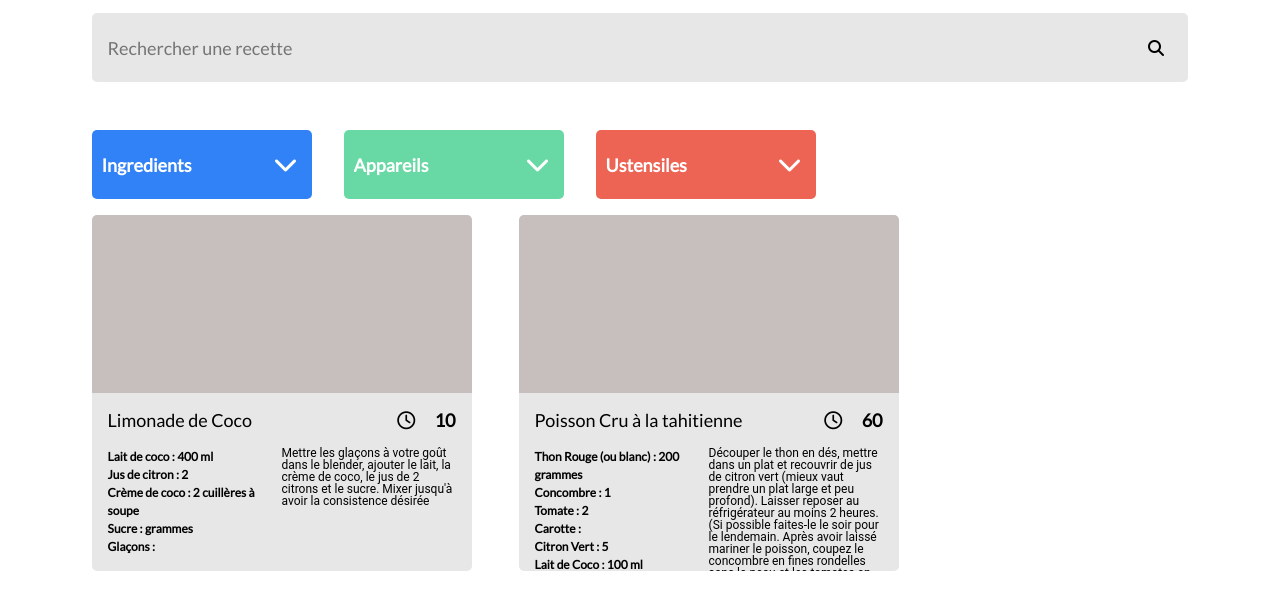
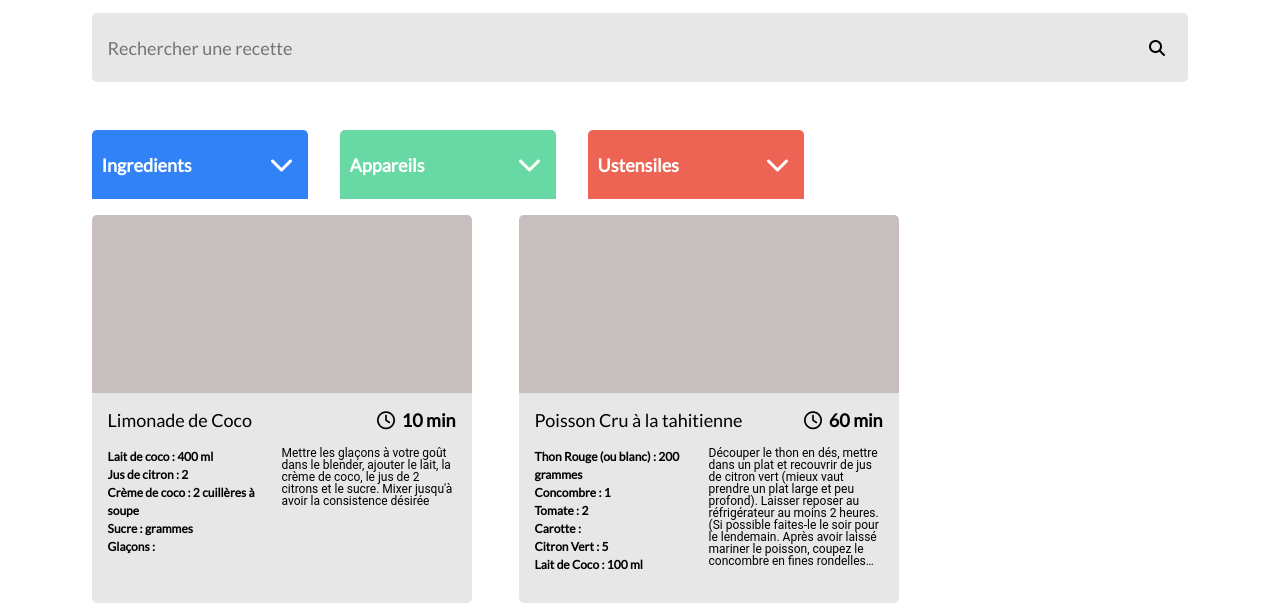
Before and after one commit to Fysalidev/Les-Petits-Plats, a plain HTML site: page index.html in a window 1280 px wide. Shown: the part 129-744 px from the top of the page. Drawn offline with Linux system fonts and the light colour scheme.

Commit message:
Ajustements CSS

```diff
--- a/css/style.css
+++ b/css/style.css
@@ -1,22 +1,88 @@
 /* ! minireset.css v0.0.6 | MIT License | github.com/jgthms/minireset.css */
-html,body,p,ol,ul,li,dl,dt,dd,blockquote,figure,fieldset,legend,textarea,pre,iframe,hr,h1,h2,h3,h4,h5,h6{margin:0;padding:0}h1,h2,h3,h4,h5,h6{font-size:100%;font-weight:normal}ul{list-style:none}button,input,select{margin:0}html{box-sizing:border-box}*,*::before,*::after{box-sizing:inherit}img,video{height:auto;max-width:100%}iframe{border:0}table{border-collapse:collapse;border-spacing:0}td,th{padding:0}
+html,
+body,
+p,
+ol,
+ul,
+li,
+dl,
+dt,
+dd,
+blockquote,
+figure,
+fieldset,
+legend,
+textarea,
+pre,
+iframe,
+hr,
+h1,
+h2,
+h3,
+h4,
+h5,
+h6 {
+  margin: 0;
+  padding: 0;
+}
+h1,
+h2,
+h3,
+h4,
+h5,
+h6 {
+  font-size: 100%;
+  font-weight: normal;
+}
+ul {
+  list-style: none;
+}
+button,
+input,
+select {
+  margin: 0;
+}
+html {
+  box-sizing: inherit;
+}
+*,
+*::before,
+*::after {
+  box-sizing: inherit;
+}
+img,
+video {
+  height: auto;
+  max-width: 100%;
+}
+iframe {
+  border: 0;
+}
+table {
+  border-collapse: collapse;
+  border-spacing: 0;
+}
+td,
+th {
+  padding: 0;
+}
 
 /* Page */
-.bloc_page{
+.bloc_page {
   margin: auto;
   max-width: 1440px;
 }
 
-header{
+header {
   align-items: center;
   display: flex;
   flex-direction: column;
   margin: 2rem 0 1rem 0;
 }
 
-h1{
-    color: #D04F4F;
-    font-family: 'DM Sans', sans-serif;
+h1 {
+  color: #d04f4f;
+  font-family: "DM Sans", sans-serif;
   font-size: 36px;
   font-weight: 700;
   line-height: 47px;
@@ -24,27 +90,31 @@ h1{
   text-align: center;
 }
 
-main{
+h3 {
+  max-width: 227px;
+}
+
+main {
   margin: 0 7.15% 0 7.15%;
 }
 
 /* SearchBar */
 
-.search_bar-container{
+.search_bar-container {
   align-items: center;
-    background-color:#E7E7E7;
+  background-color: #e7e7e7;
   border-radius: 5px;
   display: flex;
-    font-family: 'Lato', sans-serif;
+  font-family: "Lato", sans-serif;
   height: 69px;
   justify-content: center;
   margin-bottom: 1rem;
 }
 
-.search_bar-container input{
+.search_bar-container input {
   background: transparent;
   border: none;
-    font-family: 'lato', sans-serif;
+  font-family: "lato", sans-serif;
   font-size: 18px;
   font-weight: 400;
   height: 100%;
@@ -55,11 +125,11 @@ main{
   width: 100%;
 }
 
-.search_bar-container input:focus{
-    outline:none;
+.search_bar-container input:focus {
+  outline: none;
 }
 
-.searchbar_image-container{
+.searchbar_image-container {
   align-items: center;
   display: flex;
   height: 69px;
@@ -69,46 +139,43 @@ main{
 
 /* Tags */
 
-#tag-container{
-    display:flex;
+#tag-container {
+  display: flex;
   flex-wrap: wrap;
   gap: 1rem;
   justify-content: flex-start;
   padding: 0.5rem 0;
-
 }
 
-.tag{
+.tag {
   align-items: center;
   border-radius: 5px;
   color: white;
   display: flex;
-    font-family: 'Lato', sans-serif;
+  font-family: "Lato", sans-serif;
   font-size: 14px;
   font-weight: 700;
-    gap:1rem;
+  gap: 1rem;
   line-height: 22px;
   letter-spacing: 0em;
   padding: 0.5rem 1rem;
   text-align: center;
-
-
 }
 
-.tag-ingredient{
-    background: #3282F7;
+.tag-ingredient {
+  background: #3282f7;
 }
 
-.tag-appliance{
-    background: #68D9A4;
+.tag-appliance {
+  background: #68d9a4;
 }
-.tag-ustensil{
-    background: #ED6454;
+.tag-ustensil {
+  background: #ed6454;
 }
 
 /* SearchBtn */
 
-.search_btn-container{
+.search_btn-container {
   display: flex;
   flex-wrap: wrap;
   gap: 1rem;
@@ -116,22 +183,22 @@ main{
   color: white;
 }
 
-.search-btn{
+.search-btn {
   color: white;
   align-items: center;
-    border-radius: 5px;
+  border-radius: 5px 5px 0 0;
   display: flex;
   flex-wrap: nowrap;
-    gap:0.5rem;
+  justify-content: space-between;
   height: 69px;
   padding: 0 0.5rem;
 }
 
-.search-btn input{
+.search-btn input {
   color: white;
-    border:none;
+  border: none;
   background: transparent;
-    font-family: 'Lato', sans-serif;
+  font-family: "Lato", sans-serif;
   font-size: 18px;
   font-weight: 700;
   line-height: 22px;
@@ -139,76 +206,103 @@ main{
   width: 10rem;
 }
 
-.search-btn input:focus{
+.search-btn input:focus {
   outline: none;
 }
 
-.search-btn input::placeholder{
+.search-btn input::placeholder {
   color: white;
 }
 
-.filter-btn{
+.filter-btn {
   background: transparent;
   border: none;
-    color:white;
+  color: white;
   font-size: 1.5rem;
 }
 
-.btn-ingredient{
-    background: #3282F7;
+#ingredients-wrap {
+  /* width: auto;
+  height: auto; */
+  position: absolute;
+  border-radius: 0 0 5px 5px;
 }
 
-.btn-appliance{
-    background: #68D9A4;
-}
-.btn-ustensil{
-    background: #ED6454;
+.ingredient-list {
+  list-style: none;
+  display: grid;
+  grid-template-rows: repeat(44, 15px);
+  gap: 10px 80px;
+  grid-auto-flow: column;
+  padding: 1em;
+  min-width: 181px;
 }
 
-.list-hidden{
+.ingredient-list li {
+  text-align: left;
+  display: inline-block;
+  width: 100%;
+}
+
+#ingredient-filter-btn:focus::placeholder {
+  color: transparent;
+}
+
+.btn-ingredient {
+  background: #3282f7;
+}
+
+.btn-appliance {
+  background: #68d9a4;
+}
+.btn-ustensil {
+  background: #ed6454;
+}
+
+.list-hidden {
   display: none;
 }
 
-.list-show{
-    display: block
+.list-show {
+  display: block;
 }
 
 /* Section */
 
-#recipes{
+#recipes {
   display: flex;
   justify-content: flex-start;
   flex-wrap: wrap;
   gap: 2.94rem;
 }
 
-.card-container{
+.card-container {
   max-width: 380px;
   border-radius: 5px;
   overflow: hidden;
 }
 
-.card_image-container{
+.card_image-container {
   height: 178px;
-    background-color:#C7BEBE;
+  background-color: #c7bebe;
 }
 
-.card_items-container{
+.card_items-container {
   height: 178px;
-    background-color:#E7E7E7;
+  background-color: #e7e7e7;
   display: flex;
   flex-direction: column;
   gap: 1rem;
   padding: 1rem;
 }
 
-.card_items-title{
-    display:flex;
+.card_items-title {
+  display: flex;
   justify-content: space-between;
 }
 
-.recipe-title{
-    font-family: 'lato', sans-serif;
+.recipe-title {
+  font-family: "lato", sans-serif;
   font-size: 18px;
   font-weight: 400;
   line-height: 22px;
@@ -216,7 +310,7 @@ main{
   text-align: left;
 }
 
-.card_items-title p{
+.card_items-title p {
   font-family: Lato;
   font-size: 18px;
   font-weight: 700;
@@ -225,20 +319,20 @@ main{
   text-align: left;
 }
 
-.clock{
-    padding-right: 1rem;
+.clock {
+  padding-right: 0.2rem;
 }
 
-.card_items-recipe{
+.card_items-recipe {
   display: flex;
 }
 
-.recipes_ingredients-list{
+.recipes_ingredients-list {
   width: 50%;
 }
 
-.ingredient{
-    font-family: 'Lato', sans-serif;
+.ingredient {
+  font-family: "Lato", sans-serif;
   font-size: 12px;
   font-weight: bold;
   line-height: 14px;
@@ -246,8 +340,8 @@ main{
   text-align: left;
 }
 
-.appliance{
-    font-family: 'Lato', sans-serif;
+.appliance {
+  font-family: "Lato", sans-serif;
   font-size: 12px;
   font-weight: bold;
   line-height: 14px;
@@ -255,8 +349,8 @@ main{
   text-align: left;
 }
 
-.ustensil{
-    font-family: 'Lato', sans-serif;
+.ustensil {
+  font-family: "Lato", sans-serif;
   font-size: 12px;
   font-weight: bold;
   line-height: 14px;
@@ -264,8 +358,8 @@ main{
   text-align: left;
 }
 
-.quantity{
-    font-family: 'Lato', sans-serif;
+.quantity {
+  font-family: "Lato", sans-serif;
   font-size: 12px;
   font-weight: regular;
   line-height: 14px;
@@ -273,8 +367,8 @@ main{
   text-align: left;
 }
 
-.unit{
-    font-family: 'Lato', sans-serif;
+.unit {
+  font-family: "Lato", sans-serif;
   font-size: 12px;
   font-weight: regular;
   line-height: 14px;
@@ -282,10 +376,8 @@ main{
   text-align: left;
 }
 
-.recipe_description{
+.recipe_description {
   width: 50%;
-    overflow: hidden;
-    text-overflow: ellipsis;
   font-family: Roboto;
   font-size: 12px;
   font-weight: 400;
@@ -293,3 +385,16 @@ main{
   letter-spacing: 0em;
   text-align: left;
 }
+.recipe_description p {
+  overflow: hidden;
+  text-overflow: ellipsis;
+  display: -webkit-box;
+  -webkit-box-orient: vertical;
+  -moz-box-orient: vertical;
+  -ms-box-orient: vertical;
+  box-orient: vertical;
+  -webkit-line-clamp: 10;
+  -moz-line-clamp: 10;
+  -ms-line-clamp: 10;
+  line-clamp: 10;
+}
--- a/index.html
+++ b/index.html
@@ -38,7 +38,7 @@
             <div id="tag-container">
             </div>
             <ul class="search_btn-container">
-                <li>
+                <li id="ingredients">
                     <div class="search-btn btn-ingredient">
                         <input type="text" id="ingredient-filter-btn" placeholder="Ingredients">
                         <button class="filter-btn"><i class="fa-solid fa-chevron-down"></i></button>
--- a/js/data/recipes.js
+++ b/js/data/recipes.js
@@ -1661,7 +1661,7 @@ const recipes = [
         "servings": 4,
         "ingredients": [
             {
-                "ingredient": "Bananes",
+                "ingredient": "Banane",
                 "quantity": 2
             },
             {
--- a/js/templates/Recipe.js
+++ b/js/templates/Recipe.js
@@ -23,6 +23,7 @@ class Recipe {
                       <span class="recipe-duration">
                           ${this.time}
                       </span>
+                      <span>min</span>
                   </p>
               </div>
               <div class="card_items-recipe">
```
Lines whose indentation alone changed are shown as unchanged.
